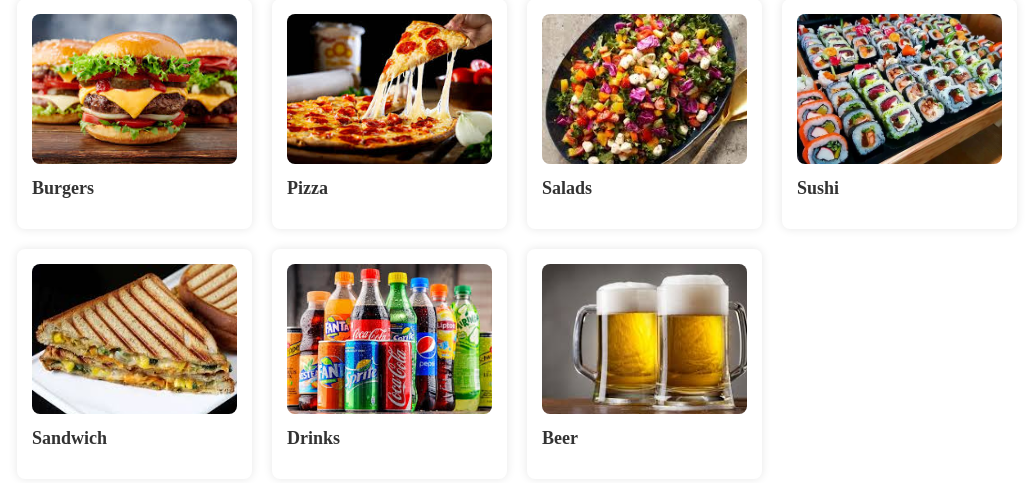
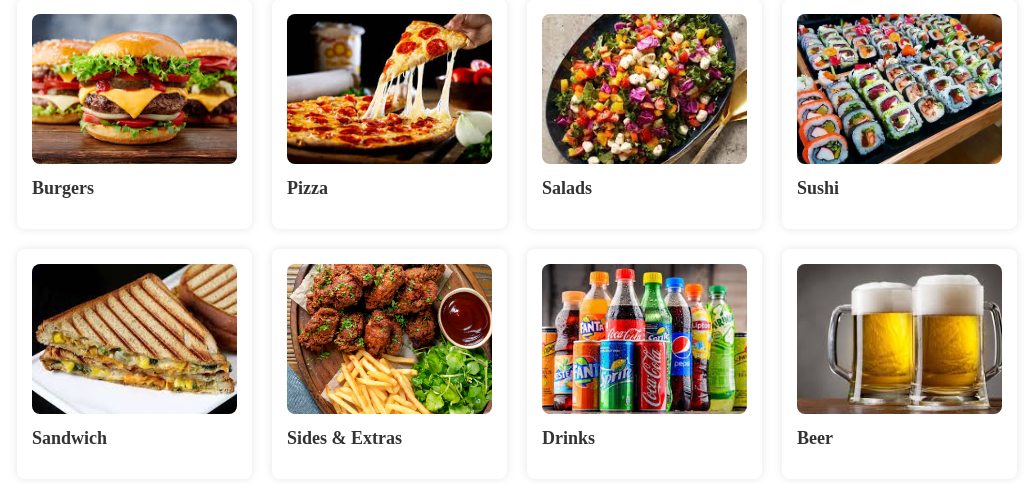
Before and after one commit to AraDarbinyan/Food-delivery-site, a Flask app: page /menu/ in a window 1280 px wide. Shown: the part 129-612 px from the top of the page, without its empty margins (123-1156 px from the left). Run offline with Flask 3, Linux system fonts and the light colour scheme.

Commit message:
new file create_db, more photos and new category in menu

```diff
--- a/templates/menu.html
+++ b/templates/menu.html
@@ -31,6 +31,11 @@
     </div>
 
     <div class="category">
+        <img src="{{ url_for('static', filename='images/FoodCategories/sides&extras.jpg') }}" alt="sides & extras">
+        <p>Sides & Extras</p>
+    </div>
+
+    <div class="category">
         <img src="{{ url_for('static', filename='images/FoodCategories/drinks.jpg') }}" alt="drinks">
         <p>Drinks</p>
     </div>
```
Also changed, not shown: create_db.py (added), static/images/Food/Beer/Kotayk.jpg (added), static/images/Food/Beer/Stella-Artois.webp (added), static/images/Food/Drinks/coca-cola-zero.webp (added), static/images/FoodCategories/sides&extras.jpg (added).
